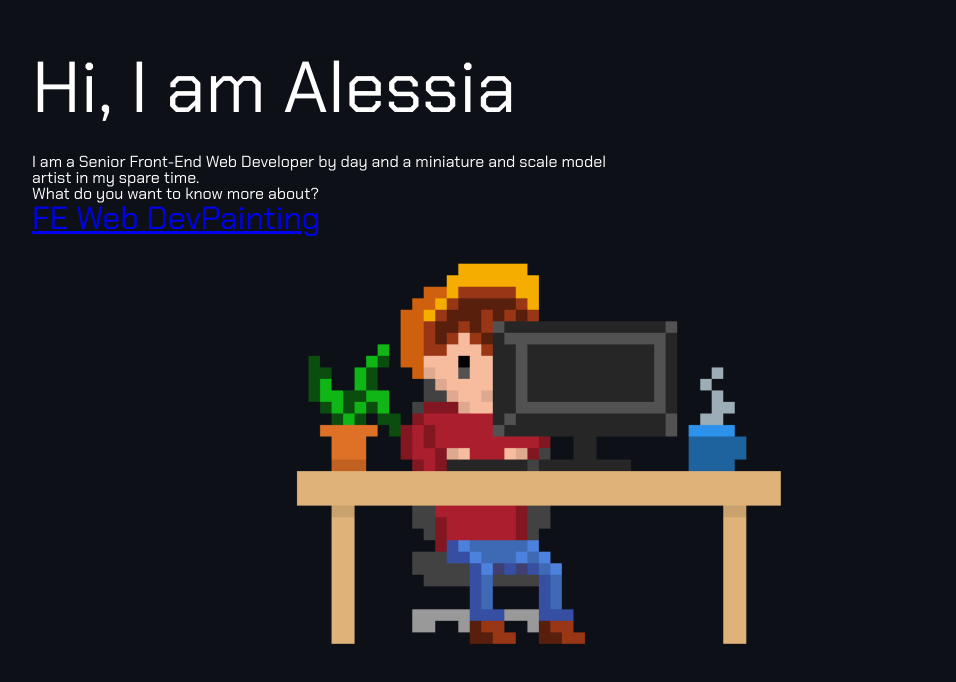
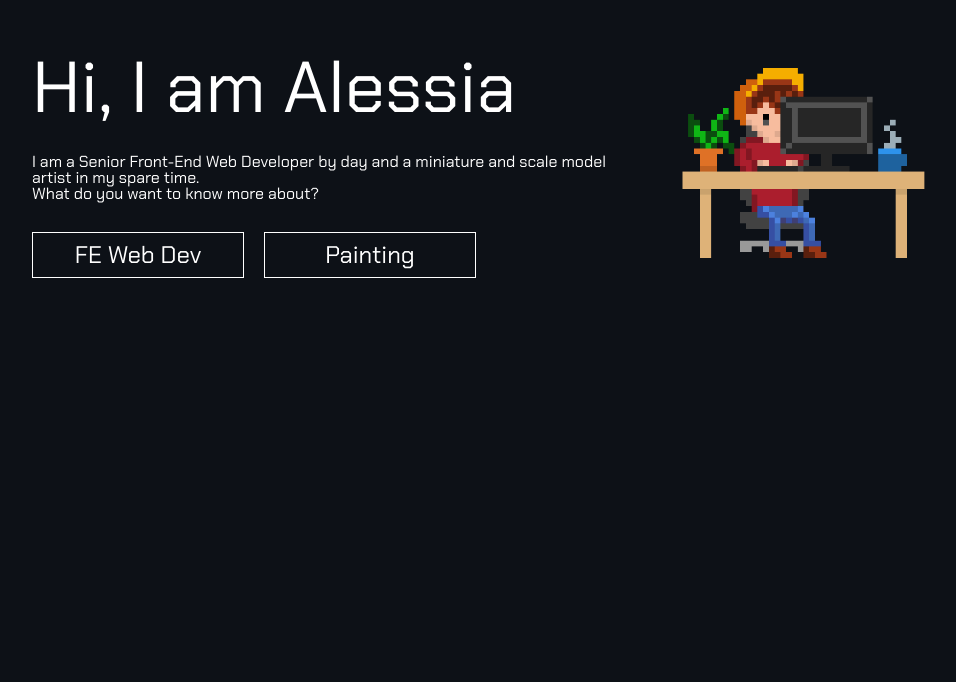
Before and after one commit to alessiaAmitrano/alessia-website, a React (Create React App) app: page / in a window 1280 px wide. Shown: the part 178-860 px from the top of the page, without its empty margins (32-988 px from the left). After the commit the page ends 800 px from the top, so only its background shows below. Built offline with nearby package versions, Linux system fonts and the light colour scheme.

Commit message:
buttons and medium grid

```diff
--- /dev/null
+++ b/src/components/MediumArticlesGrid.tsx
@@ -0,0 +1,19 @@
+import useGetMediumFeed from '../hooks/useGetMediumFeed';
+
+function MediumArticlesGrid() {
+const mediumFeed = useGetMediumFeed();
+let articles;
+if(mediumFeed) {
+  console.log('mediumFeed', mediumFeed);
+  articles = mediumFeed.items as any[];
+}
+return <div>
+ {articles && articles.map(
+   item => {
+     return <div>{item.title}</div>;
+   }
+   )}
+</div>;
+}
+
+export default MediumArticlesGrid;
--- /dev/null
+++ b/src/hooks/useGetMediumFeed.ts
@@ -0,0 +1,15 @@
+import { useState, useEffect } from 'react';
+
+const mediumRssUrl =  'https://api.rss2json.com/v1/api.json?rss_url=https://medium.com/feed/@alessia.amitranobo';
+
+function useGetMediumFeed(): any {
+  const [articles, setArticles] = useState({});
+
+  useEffect(() => {
+    fetch(mediumRssUrl).then(response => response.json()).then(result => setArticles(result))
+  }, []);
+
+  return articles;
+}
+
+export default useGetMediumFeed;
--- a/src/pages/Home.tsx
+++ b/src/pages/Home.tsx
@@ -18,9 +18,9 @@ const gifFloat = keyframes`
 
 const FloatingImage = styled.img`
   position: absolute;
-  top: 50px;
-  left: 0;
-  width: 100%;
+  top: -20px;
+  right: 5%;
+  width: 50%;
   animation: ${gifFloatMobile} 1.5s infinite;
 
     @media ${device.laptop} {
@@ -50,10 +50,29 @@ const HomeH2 = styled.h2`
 const HomeLinkWrapper = styled.div`
   display: flex;
   flex-flow: row wrap;
+  margin-top: 30px;
 `;
 
 const StyledLink = styled(Link)`
-font-size: 2em;
+  font-size: 1.5em;
+  color: white;
+  text-decoration: none;
+  background-color: #0d1117;
+  padding: 10px 20px;
+  border: 1px solid white;
+  min-width: 170px;
+  text-align: center;
+
+  &:nth-of-type(2) {
+    margin-left: 20px;
+  }
+
+  &:hover {
+    color: #0d1117;
+    background-color: white;
+    font-weight: bold;
+    transition: background .2s ease;
+  }
 `;
 
 function Home() {
--- a/src/pages/WebDevMain.tsx
+++ b/src/pages/WebDevMain.tsx
@@ -1,10 +1,12 @@
 import Header from '../components/Header';
+import MediumArticlesGrid from '../components/MediumArticlesGrid';
 
 function WebDevMain() {
   return (
     <>
       <Header></Header>
       <div>Dev Main</div>
+      <MediumArticlesGrid/>
     </>
   );
 }
```
